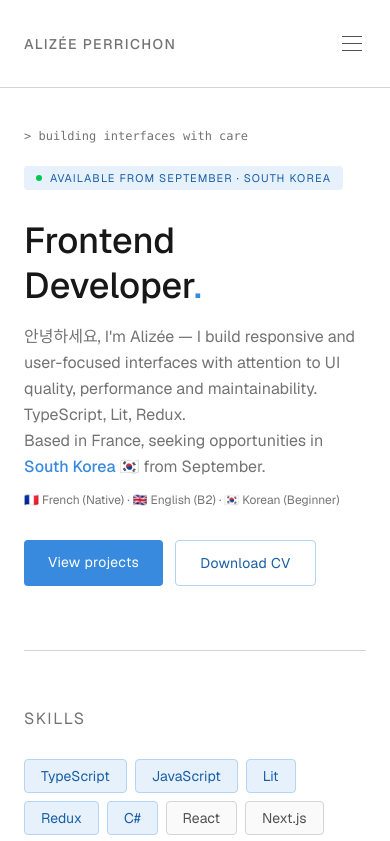
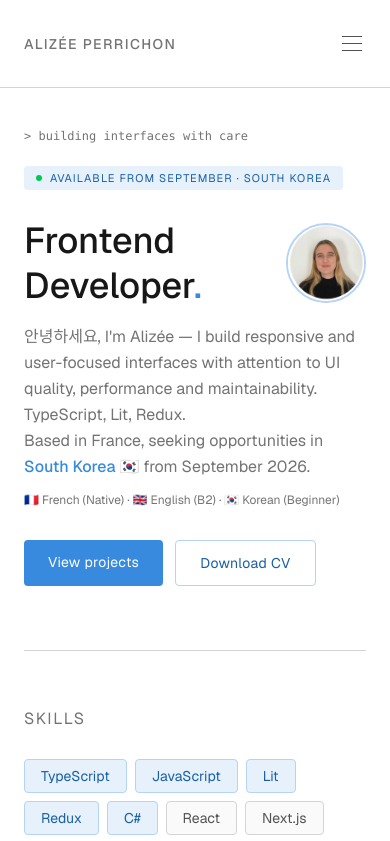
Before and after one commit to AlizeePe/portfolio, a Next.js app: page / in a window 390 px wide. Shown: the top 841 px of the page. Built offline with nearby package versions, Linux system fonts and the light colour scheme.

Commit message:
✨ feat: display profile photo on mobile

```diff
--- a/src/components/Hero.tsx
+++ b/src/components/Hero.tsx
@@ -31,7 +31,7 @@ export default function Hero() {
               Available from September · South Korea
             </span>
           </motion.div>
-
+          <div className="flex items-center justify-between gap-3 md:gap-0">
             <motion.h1
               {...fadeUp(0.2)}
               className="text-4xl md:text-5xl font-medium leading-tight"
@@ -40,7 +40,26 @@ export default function Hero() {
               <br />
               Developer<span className="text-blue">.</span>
             </motion.h1>
-
+            <motion.div
+              initial={{ opacity: 0, scale: 0.95 }}
+              animate={{ opacity: 1, scale: 1 }}
+              transition={
+                { duration: 0.6, delay: 0.2, ease: "easeOut" } as Transition
+              }
+              className="shrink-0 md:hidden"
+            >
+              <div className="w-20 h-20 rounded-full overflow-hidden border-2 border-blue-mid">
+                <Image
+                  src="/profile.png"
+                  alt="Alizée Perrichon"
+                  width={80}
+                  height={80}
+                  className="w-full h-full object-cover"
+                  priority
+                />
+              </div>
+            </motion.div>
+          </div>
           <motion.p
             {...fadeUp(0.3)}
             className="text-base text-neutral-500 leading-relaxed mt-4 max-w-xl"
@@ -53,7 +72,7 @@ export default function Hero() {
             <br />
             Based in France, seeking opportunities in{" "}
             <span className="text-blue font-medium">South Korea 🇰🇷</span> from
-            September.
+            September 2026.
           </motion.p>
           <motion.p
             {...fadeUp(0.35)}
```
Lines whose indentation alone changed are shown as unchanged.
